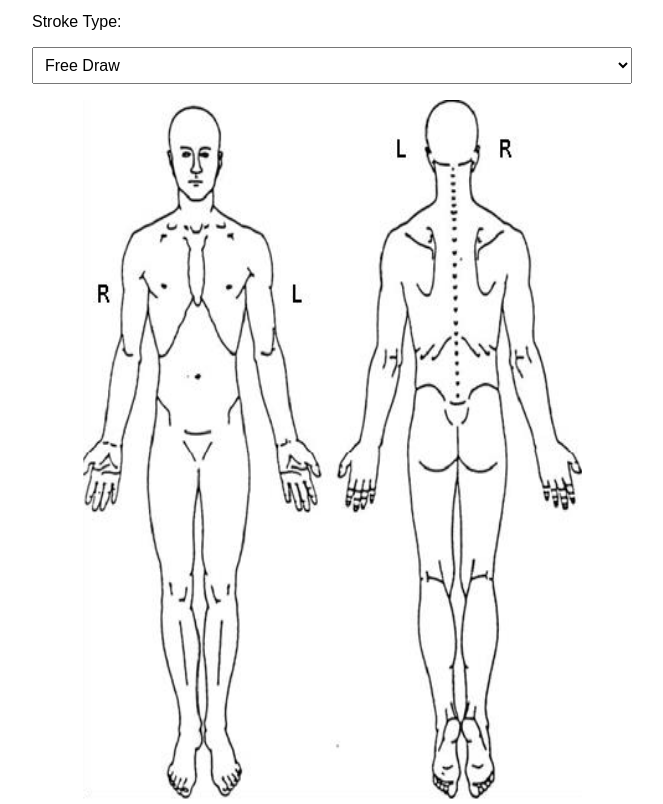
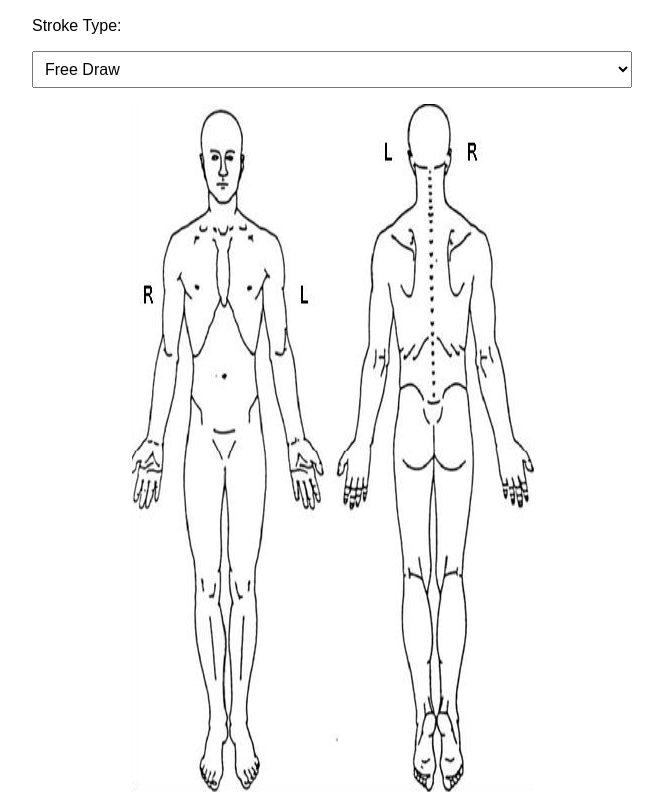
Before and after one commit to DebugSteven/pain-drawing, a website: page index.html in a window 1280 px wide. Shown: the part 421-1225 px from the top of the page, without its empty margins (308-971 px from the left). Drawn offline with Linux system fonts and the light colour scheme.

Commit message:
use body diagram with original dimensions

```diff
--- a/index.html
+++ b/index.html
@@ -1,9 +1,13 @@
+<!DOCTYPE html>
+<html lang="en">
 <head>
+    <meta charset="UTF-8" />
+    <title>Pain Drawing</title>
     <link rel="stylesheet" href="style.css">
     <meta name="viewport" content="width=device-width, initial-scale=1.0" />
 </head>
 
-<canvas id="merged" width="500" height="700" style="display: none;"></canvas>
+<body>
 
 <h2>Pain Drawing Instructions</h2>
 <div style="max-width: 700px; margin-bottom: 20px;">
@@ -34,6 +38,8 @@
 
 <form id="pain-form" class="form-container">
 
+  <canvas id="merged" width="403" height="463" style="display: none;"></canvas>
+
   <label for="stroke-type">Stroke Type:</label>
   <select id="stroke-type">
     <option value="free">Free Draw</option>
@@ -46,8 +52,8 @@
   </select>
 
   <div class="canvas-container">
-    <img src="body-diagram.png" />
-    <canvas id="draw" width="500" height="700"></canvas>
+    <img src="body-diagram.png" id="body-diagram" alt="Body Diagram" />
+    <canvas id="draw" width="403" height="463"></canvas>
   </div>
 
   <div class="button-row">
@@ -57,3 +63,6 @@
   </div>
 </form>
 <script src="script.js"></script>
+
+</body>
+</html>
--- a/style.css
+++ b/style.css
@@ -14,9 +14,11 @@ body {
 .canvas-container {
   position: relative;
   width: 100%;
-  max-width: 500px;
-  aspect-ratio: 5 / 7;
+  max-width: 403px;
+  aspect-ration: 403 / 463;
   margin: auto;
+  height: auto;
+  padding-top: calc((463 / 403) * 100%);
 }
 
 .canvas-container img,
@@ -27,6 +29,12 @@ body {
   width: 100%;
   height: 100%;
   display: block;
+}
+
+canvas {
+  z-index: 1;
+  touch-action: none;
+  background-color: transparent;
 }
 
 input,
@@ -43,12 +51,6 @@ button {
   min-height: 44px;
 }
 
-canvas {
-  z-index: 1;
-  touch-action: none;
-  background-color: transparent;
-}
-
 .button-row {
   display: flex;
   flex-direction: column;
```
